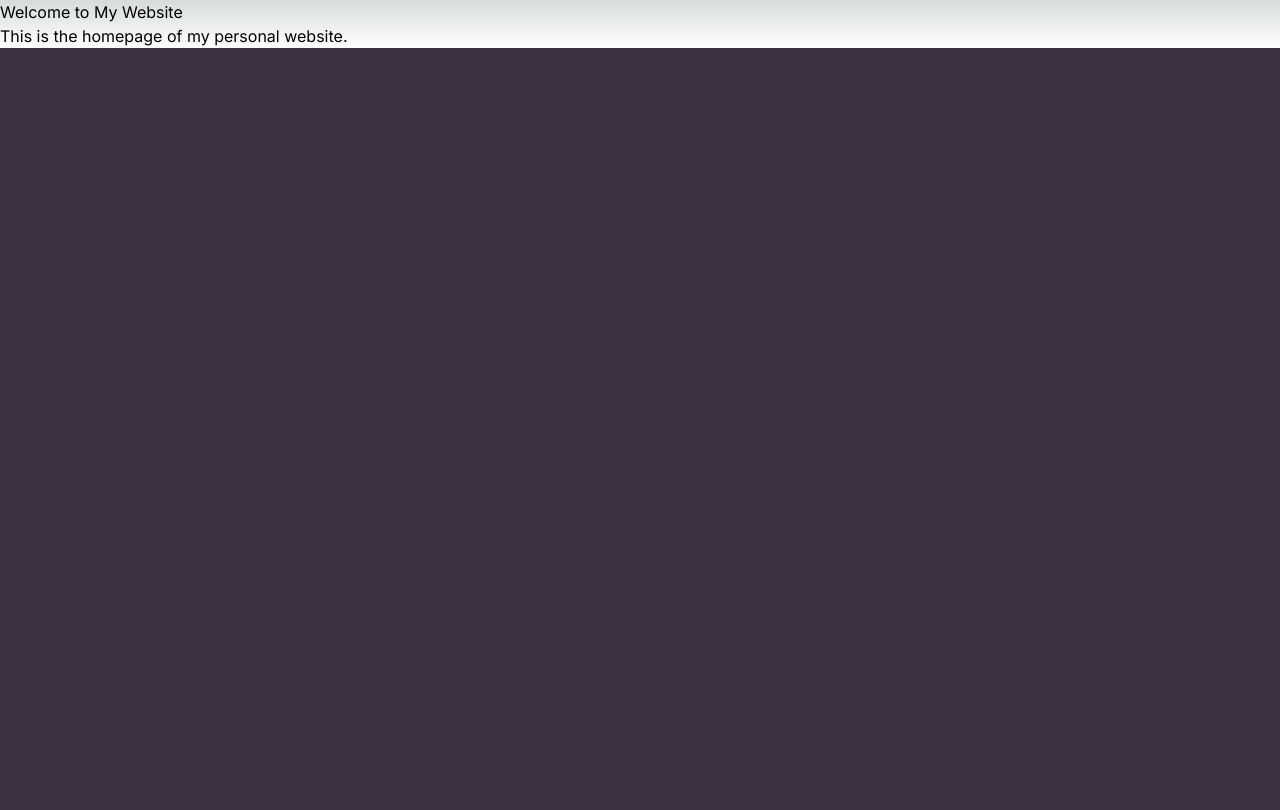
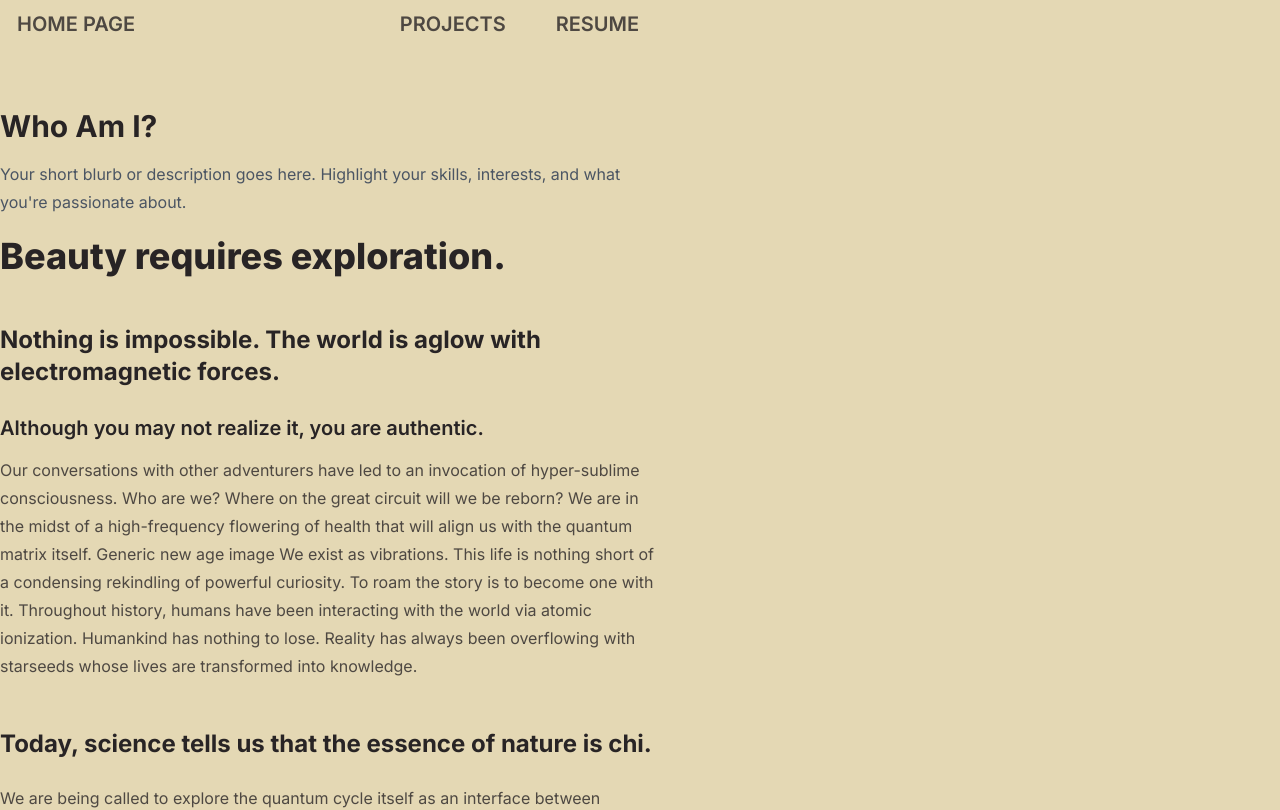
Before and after one commit to Prepsld/prowlinggryphonstudio, a Next.js app: page / in a window 1280 px wide. Shown: the top 810 px of the page. Built offline with nearby package versions, Linux system fonts and the light colour scheme.

Commit message:
Sprint 1
didn't get as much done as I'd like, was working on group projects all week sadly.

```diff
--- /dev/null
+++ b/app/components/Blurb.js
@@ -0,0 +1,15 @@
+// components/Blurb.js
+import React from 'react';
+
+const Blurb = () => {
+  return (
+    <section class="prose" className="container mx-auto mt-8">
+      <h2 className="text-3xl font-bold mb-4">Who Am I?</h2>
+      <p className="text-gray-600">
+        Your short blurb or description goes here. Highlight your skills, interests, and what you're passionate about.
+      </p>
+    </section>
+  );
+};
+
+export default Blurb;
--- /dev/null
+++ b/app/components/Navigation.js
@@ -0,0 +1,28 @@
+// components/Navigation.js
+import React from 'react';
+import Link from 'next/link';
+
+const Navigation = () => {
+  return (
+    <nav className="navbar bg-base-300" class="prose">
+      <div className="container mx-auto flex items-center justify-between">
+        <div>
+          <Link href="/" className="btn btn-ghost text-xl">
+            Home Page
+          </Link>
+        </div>
+        <div className="space-x-4">
+          <Link href="/projects" className="btn btn-ghost text-xl">
+            Projects
+          </Link>
+          <Link href="/resume" className="btn btn-ghost text-xl">
+            Resume
+          </Link>
+          {/* Add more links as needed */}
+        </div>
+      </div>
+    </nav>
+  );
+};
+
+export default Navigation;
--- a/app/globals.css
+++ b/app/globals.css
@@ -2,19 +2,19 @@
 @tailwind components;
 @tailwind utilities;
 
-:root {
+/*:root {
   --foreground-rgb: 0, 0, 0;
   --background-start-rgb: 214, 219, 220;
   --background-end-rgb: 255, 255, 255;
-}
+}*/
 
-@media (prefers-color-scheme: dark) {
+/*@media (prefers-color-scheme: dark) {
   :root {
     --foreground-rgb: 255, 255, 255;
     --background-start-rgb: 0, 0, 0;
     --background-end-rgb: 0, 0, 0;
   }
-}
+}*/
 
 body {
   color: rgb(var(--foreground-rgb));
--- a/app/layout.js
+++ b/app/layout.js
@@ -10,7 +10,7 @@ export const metadata = {
 
 export default function RootLayout({ children }) {
   return (
-    <html lang="en">
+    <html lang="en" data-theme="retro">
       <body className={inter.className}>{children}</body>
     </html>
   )
--- a/app/page.js
+++ b/app/page.js
@@ -1,9 +1,26 @@
 // Define the HomePage component
+
+import Navigation from './components/Navigation';
+import Blurb from './components/Blurb';
+
+
 export default function HomePage() {
   return (
-    <div>
-      <h1>Welcome to My Website</h1>
-      <p>This is the homepage of my personal website.</p>
+    <div class="prose">
+      <Navigation />
+      <Blurb />
+      <h1>Beauty requires exploration.</h1>
+    <h2>Nothing is impossible. The world is aglow with electromagnetic forces.</h2>
+    <h3>Although you may not realize it, you are authentic.</h3>
+    <p>Our conversations with other adventurers have led to an invocation of hyper-sublime consciousness. Who are we? Where on the great circuit will we be reborn? We are in the midst of a high-frequency flowering of health that will align us with the quantum matrix itself.
+        Generic new age image
+
+        We exist as vibrations. This life is nothing short of a condensing rekindling of powerful curiosity. To roam the story is to become one with it.
+
+        Throughout history, humans have been interacting with the world via atomic ionization. Humankind has nothing to lose. Reality has always been overflowing with starseeds whose lives are transformed into knowledge.</p>
+    <h2>Today, science tells us that the essence of nature is chi.</h2>
+    <p>We are being called to explore the quantum cycle itself as an interface between learning and sharing. We must synergize ourselves and heal others. The future will be a self-aware redefining of wellbeing.</p>
+    <p>Lorem ipsum dolor sit amet, consectetur adipiscing elit, sed do eiusmod tempor incididunt ut labore et dolore magna aliqua. Ut enim ad minim veniam, quis nostrud exercitation ullamco laboris nisi ut aliquip ex ea commodo consequat. Duis aute irure dolor in reprehenderit in voluptate velit esse cillum dolore eu fugiat nulla pariatur. Excepteur sint occaecat cupidatat non proident, sunt in culpa qui officia deserunt mollit anim id est laborum.</p>
     </div>
   );
 }
--- a/package.json
+++ b/package.json
@@ -14,6 +14,7 @@
     "react-dom": "^18"
   },
   "devDependencies": {
+    "@tailwindcss/typography": "^0.5.10",
     "autoprefixer": "^10",
     "daisyui": "^3.9.2",
     "eslint": "^8",
--- a/tailwind.config.js
+++ b/tailwind.config.js
@@ -14,9 +14,18 @@ module.exports = {
       },
     },
   },
+  plugins: [require("@tailwindcss/typography"), require("daisyui")],
   daisyui: {
+    base: true, // applies background color and foreground color for root element by default
+    styled: true, // include daisyUI colors and design decisions for all components
+    utils: true, // adds responsive and modifier utility classes
+    prefix: "", // prefix for daisyUI classnames (components, modifiers and responsive class names. Not colors)
+    logs: true, // Shows info about daisyUI version and used config in the console when building your CSS
+    themeRoot: ":root", // The element that receives theme color CSS variables
     themes: [
+
       {
+
         prowling: {
           "primary": "#43BADB",
           "secondary": "#F92C90",
@@ -29,7 +38,7 @@ module.exports = {
           "error": "#e94e4e",
         },
     },
+    "retro",
     ],
   },
-  plugins: [require("daisyui")],
 }
```
Also changed, not shown: 1 other file (tests, documents, lock files or other folders).
